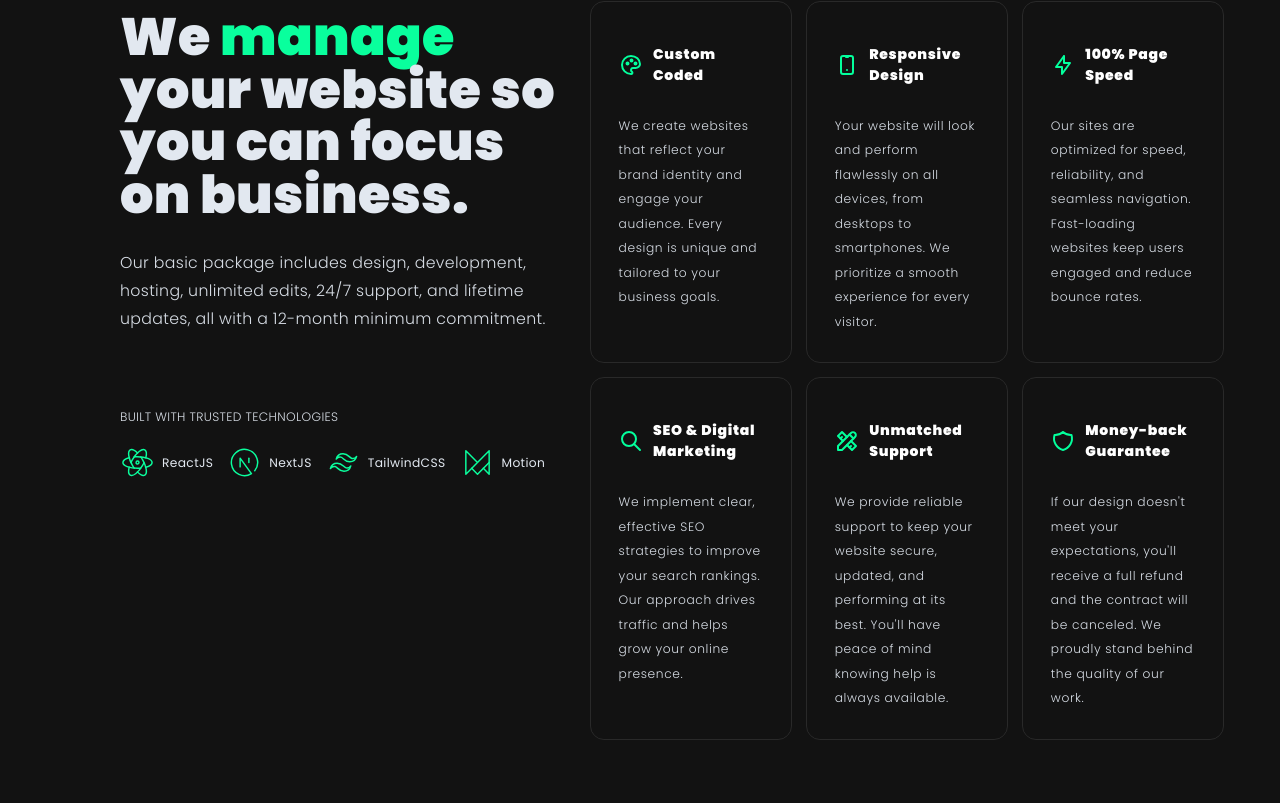
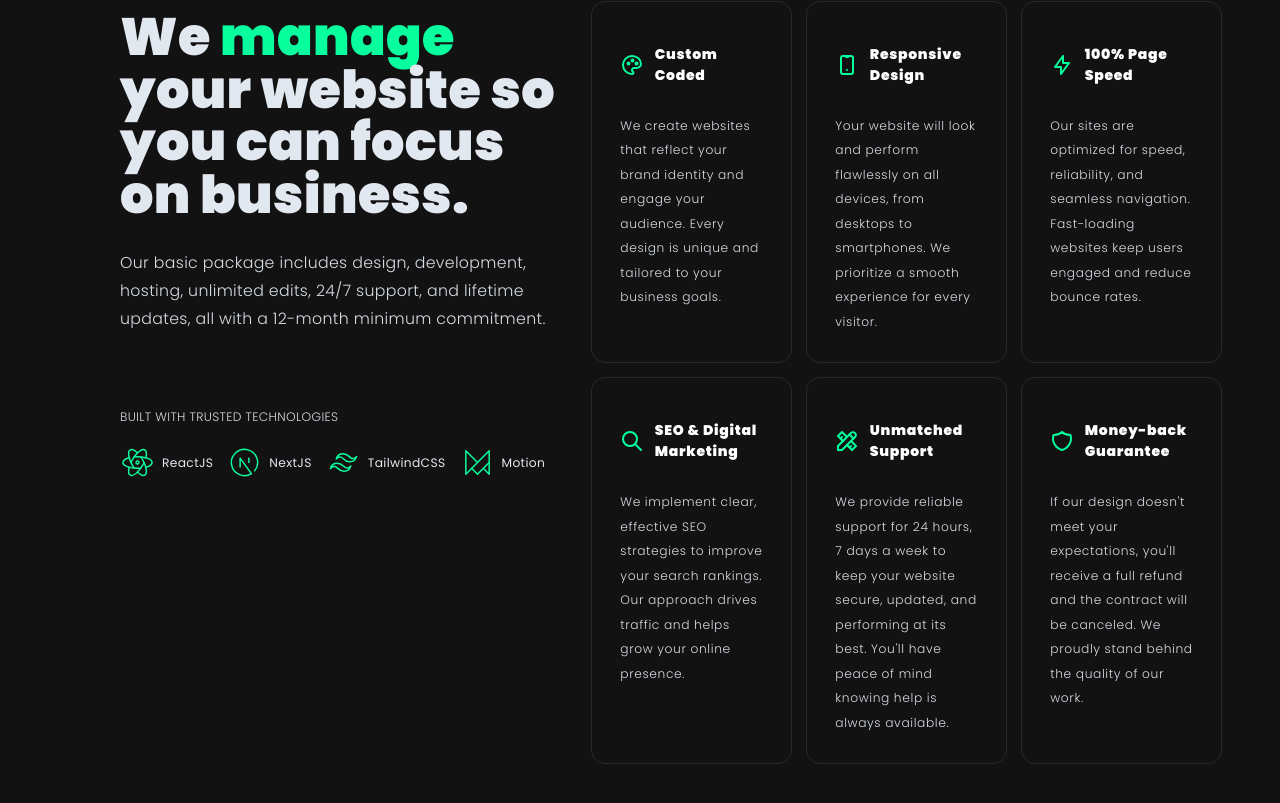
Before and after one commit to zabe-dev/bridgestackstudio, a Next.js app: page / in a window 1280 px wide. Shown: the part 2194-2997 px from the top of the page. Built offline with nearby package versions, Linux system fonts and the light colour scheme.

Commit message:
refactor: update services section

```diff
--- a/src/components/services-section.tsx
+++ b/src/components/services-section.tsx
@@ -44,7 +44,7 @@ export const services = [
 	{
 		title: "Unmatched Support",
 		description:
-			"We provide reliable support to keep your website secure, updated, and performing at its best. You'll have peace of mind knowing help is always available.",
+			"We provide reliable support for 24 hours, 7 days a week to keep your website secure, updated, and performing at its best. You'll have peace of mind knowing help is always available.",
 		icon: <IconTools />,
 	},
 	{
@@ -122,7 +122,7 @@ export default function ServicesSection() {
 					whileInView={{ opacity: 1, y: 0 }}
 					viewport={{ once: true }}
 					transition={{ duration: 0.5, ease: "easeOut" }}
-					className="px-2"
+					className="px-0 md:px-2.5"
 				>
 					<HoverEffect items={services} />
 				</motion.div>
```
